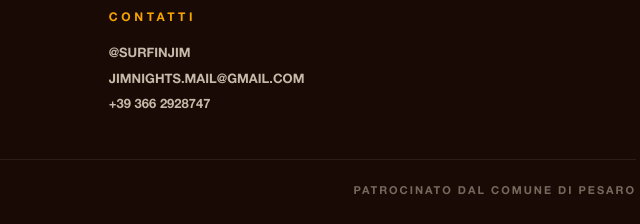
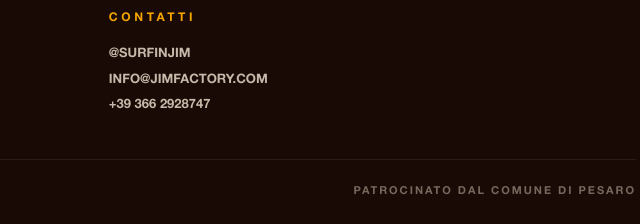
Before and after one commit to claudiocangiotti/surfinjim, a plain HTML site: page surfin-jim-final/index.html in a window 1280 px wide. Shown: the part 3496-3720 px from the top of the page, 604-1244 px from the left. Drawn offline with Linux system fonts and the light colour scheme.

Commit message:
Foto yoga in griglia sostituita, email footer info@jimfactory.com
Co-Authored-By: Claude Sonnet 5.5 <noreply@anthropic.com>
Claude-Session: https://claude.ai/code/session_014ExUtK4sMAUc86pv9befrM

```diff
--- a/surfin-jim-final/index.html
+++ b/surfin-jim-final/index.html
@@ -94,7 +94,7 @@ footer{background:var(--night);padding:44px 32px 28px;border-top:1px solid rgba(
 <section class="mq" id="sostegno" aria-label="Con il sostegno di"><div class="mq-track"><ul><li class="lb">Con il sostegno di</li><li>Comune di Pesaro</li><li>Pesaro Kite Surf Association</li><li>Sport Village Pesaro</li><li>Caffè Centrale Agency</li><li>Luula</li><li>Be Kind TO APS</li></ul></div></section>
 
 <footer><div class="fg"><div><img src="images/logo-sole.png" alt="Surfin' Jim, logo sole"><p>Festival di sport, musica e cultura<br>sulla spiaggia di Pesaro.</p></div>
-<div><h5>Contatti</h5><ul><li><a href="https://instagram.com/surfinjim" target="_blank" rel="noopener">@surfinjim</a></li><li><a href="mailto:jimnights.mail@gmail.com">jimnights.mail@gmail.com</a></li><li><a href="tel:+393662928747">+39 366 2928747</a></li></ul></div></div>
+<div><h5>Contatti</h5><ul><li><a href="https://instagram.com/surfinjim" target="_blank" rel="noopener">@surfinjim</a></li><li><a href="mailto:info@jimfactory.com">info@jimfactory.com</a></li><li><a href="tel:+393662928747">+39 366 2928747</a></li></ul></div></div>
 <div class="fb"><span>© 2026 JIM Factory · Surfin' Jim Festival</span><span>Patrocinato dal Comune di Pesaro</span></div></footer>
 <script>
 (function(){var d=document.documentElement,sh=function(){d.classList.add("ft")};try{Promise.race([document.fonts.load("1em 'Childlike Blobs'","surfin' jim"),new Promise(function(r){setTimeout(r,2500)})]).then(sh,sh)}catch(e){sh()}})();
```
Also changed, not shown: surfin-jim-final/images/edizione-2026/yoga.webp.
